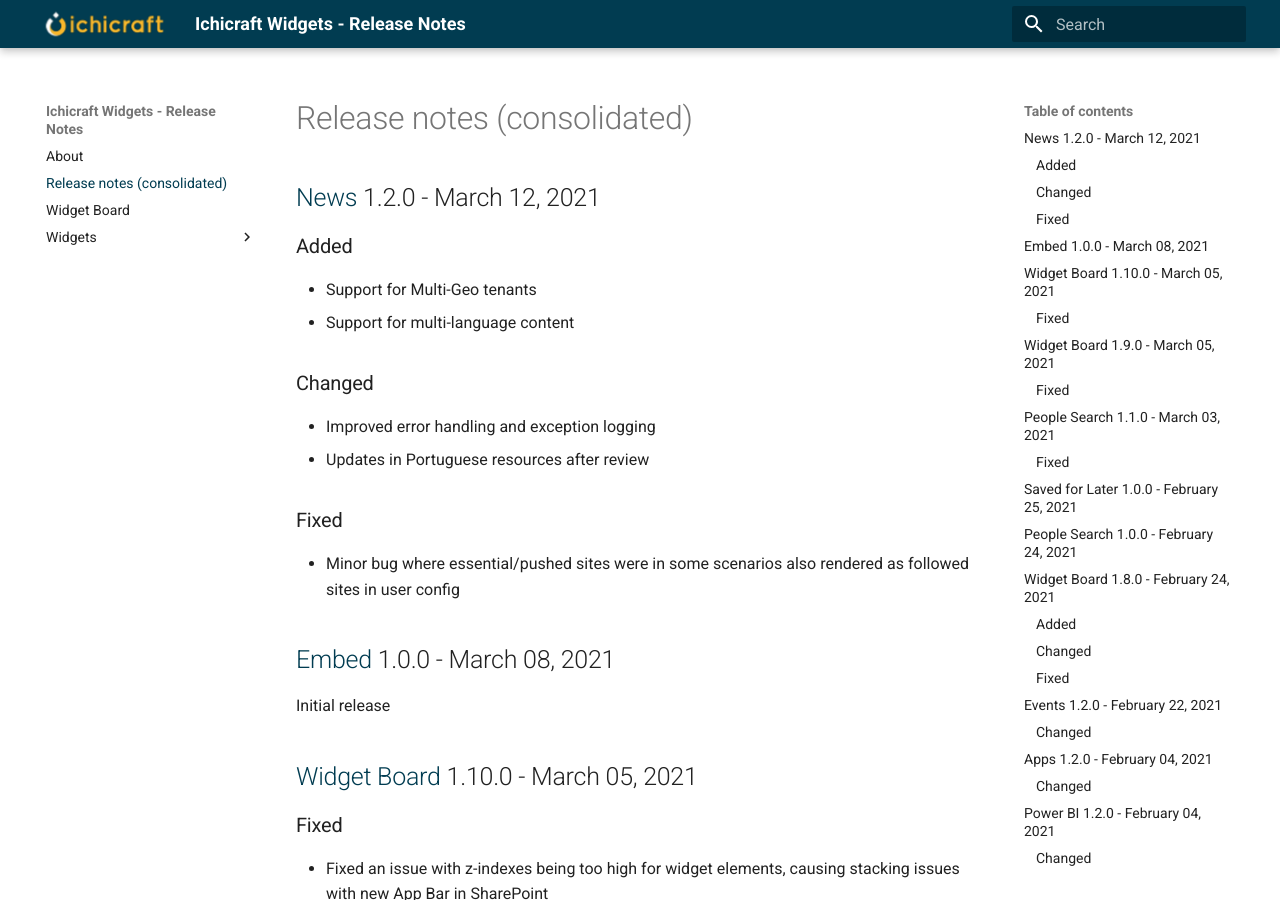
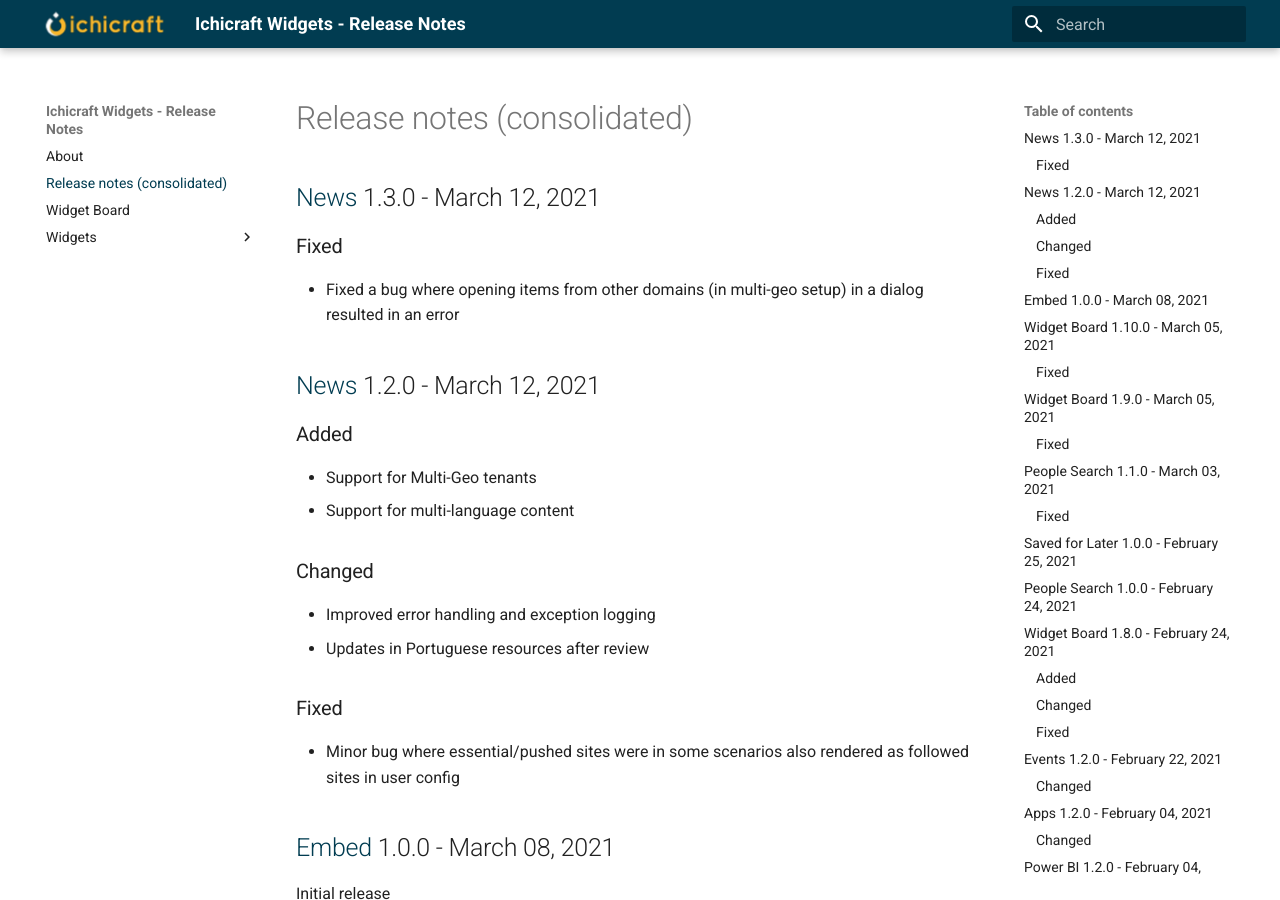
Before and after one commit to ichicraft/widgets-docs, an MkDocs documentation site: the page built from docs/Release-notes-(consolidated).md, in a window 1280 px wide and 900 px high. Built offline with MkDocs 1.6.1 and Material for MkDocs 9.7.7, drawn with Linux system fonts in a browser that asks for light colours.

Commit message:
Release notes updated by BuildService

```diff
--- a/docs/Release-notes-(consolidated).md
+++ b/docs/Release-notes-(consolidated).md
@@ -1,3 +1,8 @@
+## [News](./Widgets/News.md) 1.3.0 - March 12, 2021
+
+### Fixed
+- Fixed a bug where opening items from other domains (in multi-geo setup) in a dialog resulted in an error
+
 ## [News](./Widgets/News.md) 1.2.0 - March 12, 2021
 
 ### Added
--- a/docs/Widgets/News.md
+++ b/docs/Widgets/News.md
@@ -1,3 +1,8 @@
+## 1.3.0 - March 12, 2021
+
+### Fixed
+- Fixed a bug where opening items from other domains (in multi-geo setup) in a dialog resulted in an error
+
 ## 1.2.0 - March 12, 2021
 
 ### Added
```
